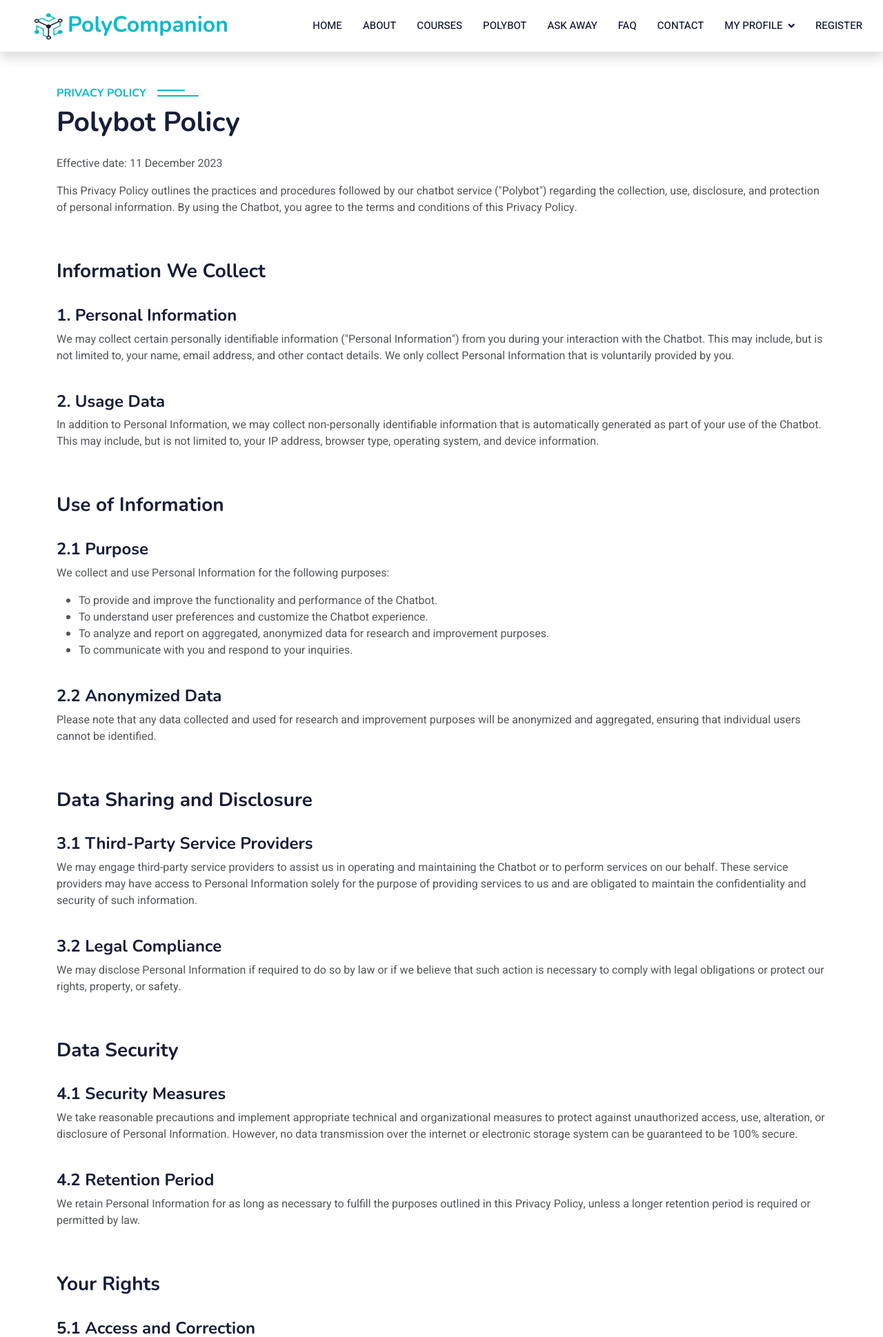
After one commit to FatimaMadan/PolyCompanion, a PHP site: page /view_botPolicy.php in a window 1280 px wide. The commit adds this page. Shown: the top 1939 px of the page at 69% size. Run offline with PHP 8.4, Linux system fonts and the light colour scheme; the visitor is signed in with stand-in values (Sample User, id 1); some libraries are stand-ins or nearby versions.

Commit message:
bot updated

```diff
--- a/bot.php
+++ b/bot.php
@@ -180,7 +180,7 @@ include 'header.php';
                     </div>-->
                     <a class="dropdown-item" href="view_history.php">History</a>
                     <a class="dropdown-item" href="#">Reports</a>
-                    <a class="dropdown-item" href="#">Polybot privacy policy</a>
+                    <a class="dropdown-item" href="view_botPolicy.php">Polybot Policy</a>
                 </div>
             </div>
         </div>
--- a/botBank.php
+++ b/botBank.php
@@ -61,4 +61,9 @@ static function getUserHistory($user_id) {
         return $data;
 
 }
+
+static function deleteHistory($user_id) {
+        $db = Database::getInstance();
+        $db->singleFetch('Delete from bot_history where user_id  = \'' . $user_id . '\'');
+}
     }
--- /dev/null
+++ b/view_botPolicy.php
@@ -0,0 +1,102 @@
+<?php
+ob_start();
+include 'debugging.php';
+include 'header.php';
+
+
+ if (empty($_SESSION['uid'])) {
+     // User is not logged in, redirect to login page
+     echo $_SESSION['username'];
+     header("Location: Login.php");
+     exit();
+ }
+
+ $uid = $_SESSION['uid'];
+?>
+
+<div class="container-xxl py-5">
+  <div class="container">
+    <div class="col-lg-6 wow fadeInUp" data-wow-delay="0.3s" style="width: 100%;">
+      <h6 class="section-title bg-white text-start text-primary pe-3">Privacy Policy</h6>
+      <div class="d-flex align-items-center justify-content-between mb-4">
+        <h1 class="mb-0">Polybot Policy</h1>
+      </div>
+      <div class="privacy-policy-container text-justify">
+        <p>
+          Effective date: 11 December 2023
+        </p>
+        <p>
+          This Privacy Policy outlines the practices and procedures followed by our chatbot service ("Polybot") regarding the collection, use, disclosure, and protection of personal information. By using the Chatbot, you agree to the terms and conditions of this Privacy Policy.
+        </p>
+        <br>
+        <br><h3>Information We Collect</h3>
+        <br><h4>1. Personal Information</h4>
+        <p>
+          We may collect certain personally identifiable information ("Personal Information") from you during your interaction with the Chatbot. This may include, but is not limited to, your name, email address, and other contact details. We only collect Personal Information that is voluntarily provided by you.
+        </p>
+        <br><h4>2. Usage Data</h4>
+        <p>
+          In addition to Personal Information, we may collect non-personally identifiable information that is automatically generated as part of your use of the Chatbot. This may include, but is not limited to, your IP address, browser type, operating system, and device information.
+        </p>
+        <br><br><h3>Use of Information</h3>
+        <br><h4>2.1 Purpose</h4>
+        <p>
+          We collect and use Personal Information for the following purposes:
+        </p>
+        <ul>
+          <li>To provide and improve the functionality and performance of the Chatbot.</li>
+          <li>To understand user preferences and customize the Chatbot experience.</li>
+          <li>To analyze and report on aggregated, anonymized data for research and improvement purposes.</li>
+          <li>To communicate with you and respond to your inquiries.</li>
+        </ul>
+        <br><h4>2.2 Anonymized Data</h4>
+        <p>
+          Please note that any data collected and used for research and improvement purposes will be anonymized and aggregated, ensuring that individual users cannot be identified.
+        </p>
+        <br><br><h3>Data Sharing and Disclosure</h3>
+        <br><h4>3.1 Third-Party Service Providers</h4>
+        <p>
+          We may engage third-party service providers to assist us in operating and maintaining the Chatbot or to perform services on our behalf. These service providers may have access to Personal Information solely for the purpose of providing services to us and are obligated to maintain the confidentiality and security of such information.
+        </p>
+        <br><h4>3.2 Legal Compliance</h4>
+        <p>
+          We may disclose Personal Information if required to do so by law or if we believe that such action is necessary to comply with legal obligations or protect our rights, property, or safety.
+        </p>
+        <br><br><h3>Data Security</h3>
+        <br><h4>4.1 Security Measures</h4>
+        <p>
+          We take reasonable precautions and implement appropriate technical and organizational measures to protect against unauthorized access, use, alteration, or disclosure of Personal Information. However, no data transmission over the internet or electronic storage system can be guaranteed to be 100% secure.
+        </p>
+        <br><h4>4.2 Retention Period</h4>
+        <p>
+          We retain Personal Information for as long as necessary to fulfill the purposes outlined in this Privacy Policy, unless a longer retention period is required or permitted by law.
+        </p>
+        <br><br><h3>Your Rights</h3>
+        <br><h4>5.1 Access and Correction</h4>
+        <p>
+          You have the right to access and update your Personal Information that we hold. If you wish to exercise this right, please contact us using the contact details provided below.
+        </p>
+        <br><h4>5.2 Opt-Out</h4>
+        <p>
+          You have the right to opt-out of receiving promotional communications from us. You can exercise this right by following the instructions in the communication or by contacting us.
+        </p>
+        <br><br><h3>Updates to this Privacy Policy</h3>
+        <p>
+          We reserve the right to update or modify this Privacy Policy at any time, and such changes will be effective upon posting the revised policy on this page. We encourage you to review this Privacy Policy periodicallyfor any updates or changes.
+        </p>
+        <br><br><h3>Contact Us</h3>
+        <p>
+          If you have any questions, concerns, or requests regarding this Privacy Policy or our privacy practices, please contact us at [Insert contact information].
+        </p>
+        <p>
+          Please note that this Privacy Policy applies solely to the Chatbot and does not govern the practices of third parties that may interact with the Chatbot or websites and services linked to or from the Chatbot. We encourage you to review the privacy policies of those third parties to understand their data collection, use, and disclosure practices.
+        </p>
+      </div>
+    </div>
+  </div>
+</div>
+
+
+<?php
+include 'footer.php';
+?>
```
Also changed, not shown: botHistory.php (+41 -4 lines), view_history.php (+79 -33 lines).
